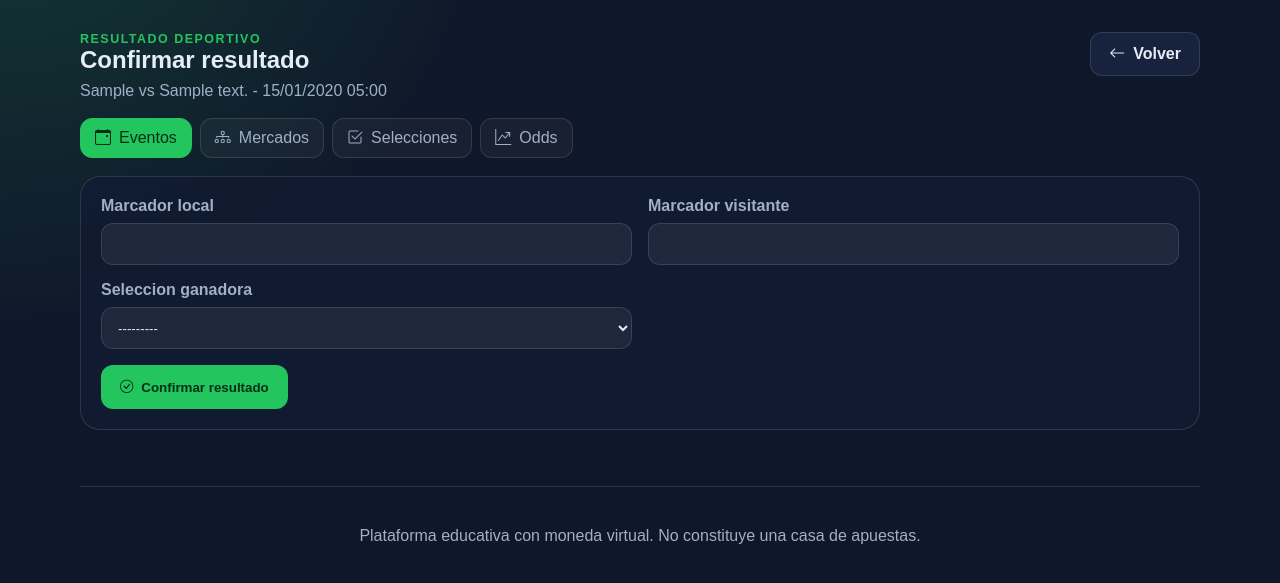
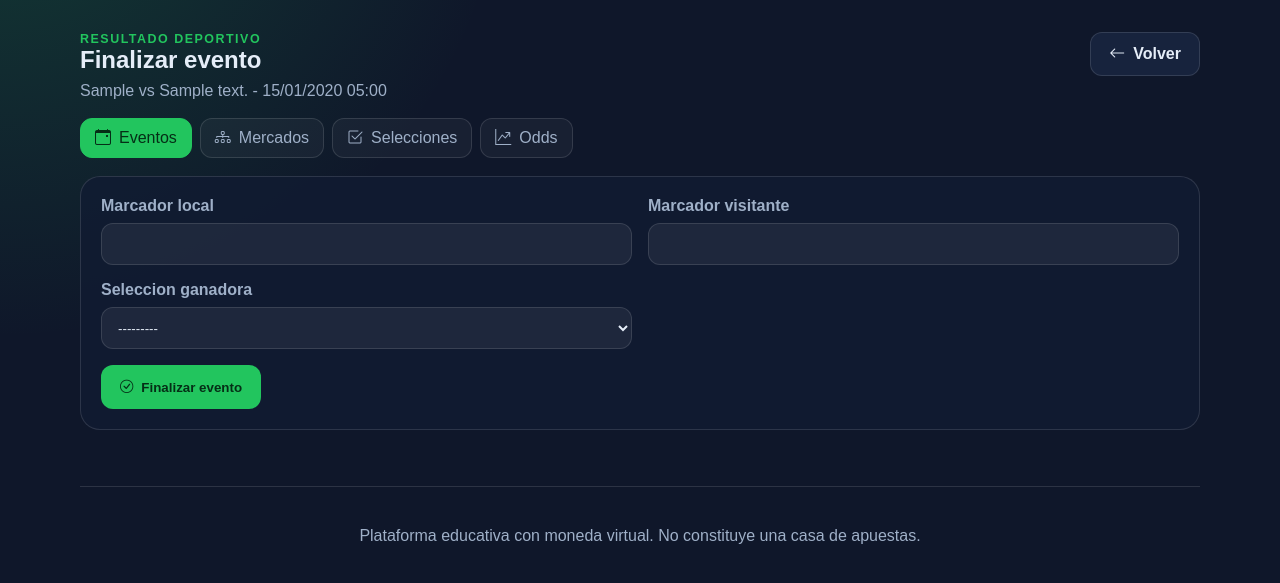
Before and after one commit to JeanJairo06/FairBet, a Django app: page /deporte/eventos/1/confirmar-resultado/ in a window 1280 px wide. Shown: the part 174-757 px from the top of the page. Run offline with Django 5.2, Linux system fonts and the light colour scheme; a user stored in the database is signed in; tables that the repository leaves empty hold one stand-in row (values such as "Sample post"); parts of the project's set-up code (start-up, migrations or seed data) failed here and were passed over.

Commit message:
fix: accion finalizar

```diff
--- a/templates/deporte/eventos/confirmar_resultado.html
+++ b/templates/deporte/eventos/confirmar_resultado.html
@@ -1,12 +1,12 @@
 {% extends 'base.html' %}
 
-{% block title %}Confirmar resultado | FairBet Lab{% endblock %}
+{% block title %}Finalizar evento | FairBet Lab{% endblock %}
 
 {% block content %}
 <section class="module-header">
     <div>
         <p class="eyebrow">Resultado deportivo</p>
-        <h2>Confirmar resultado</h2>
+        <h2>Finalizar evento</h2>
         <p>{{ evento.equipo_local }} vs {{ evento.equipo_visitante }} - {{ evento.inicia_en|date:'d/m/Y H:i' }}</p>
     </div>
     <a href="{% url 'deporte:eventos_lista' %}" class="button button--secondary">
@@ -27,7 +27,7 @@
         </label>
     {% endfor %}
     <div class="form-actions">
-        <button type="submit" class="button button--primary"><i class="bi bi-check-circle"></i> Confirmar resultado</button>
+        <button type="submit" class="button button--primary"><i class="bi bi-check-circle"></i> Finalizar evento</button>
     </div>
 </form>
 {% endblock %}
--- a/templates/deporte/eventos/lista.html
+++ b/templates/deporte/eventos/lista.html
@@ -84,12 +84,13 @@
                                         {% csrf_token %}
                                         <button type="submit">Anular</button>
                                     </form>
+                                    <a href="{% url 'deporte:evento_confirmar_resultado' evento.pk %}">Finalizar</a>
                                 {% elif evento.estado_evento == 'en_vivo' %}
                                     <form method="post" action="{% url 'deporte:evento_suspender' evento.pk %}">
                                         {% csrf_token %}
                                         <button type="submit">Suspender</button>
                                     </form>
-                                    <a href="{% url 'deporte:evento_confirmar_resultado' evento.pk %}">Confirmar</a>
+                                    <a href="{% url 'deporte:evento_confirmar_resultado' evento.pk %}">Finalizar</a>
                                 {% elif evento.estado_evento == 'suspendido' %}
                                     <form method="post" action="{% url 'deporte:evento_anular' evento.pk %}">
                                         {% csrf_token %}
```
